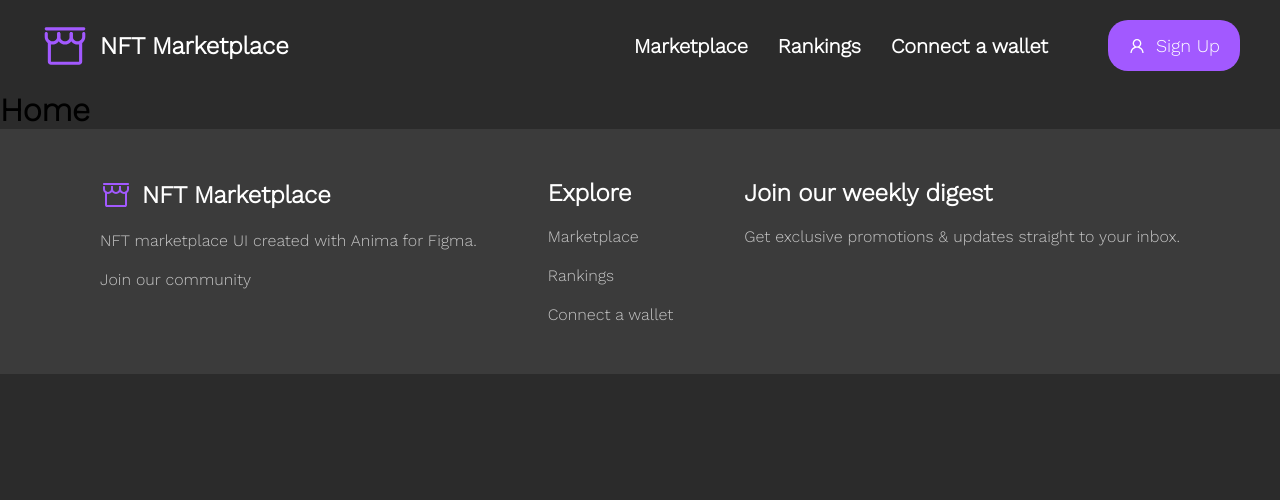
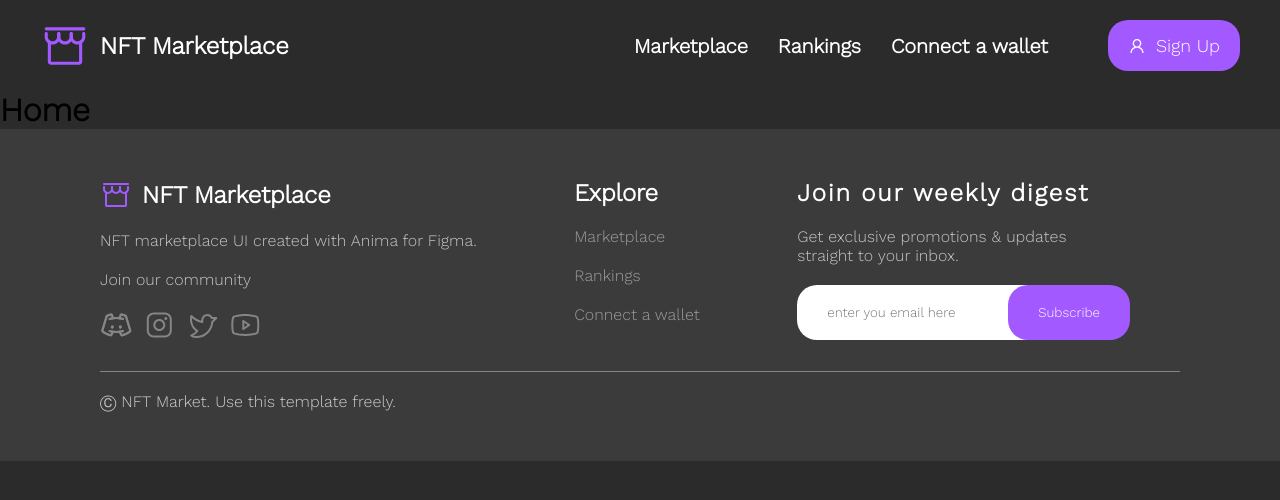
Before and after one commit to Shakhmurad7/gameStore, a React (Vite) app: page / in a window 1280 px wide. Shown: the top 500 px of the page. Built offline with nearby package versions, Linux system fonts and the light colour scheme.

Commit message:
add footer

```diff
--- a/index.html
+++ b/index.html
@@ -14,7 +14,6 @@
     <link href="https://fonts.googleapis.com/css2?family=Work+Sans:wght@300&display=swap" rel="stylesheet">
 
 
-
   </head>
   <body>
     <div id="root"></div>
--- a/src/index.css
+++ b/src/index.css
@@ -60,21 +60,37 @@ a{
 }
 
 /* ---footer---- */
-.footer-contaiiner{
+.footer-big-container{
     background-color:#3B3B3B;
-    align-items: flex-start;
     padding: 50px 100px;
     color: white;
+}
+.footer-contaiiner{
+    align-items: flex-start;
     display: flex;
     justify-content: space-between;
 }
 .footer-left p , .footer-center p , .footer-right p{
     opacity: 0.7;
 }
+.footer-center a{
+    opacity: 0.7;
+    color:white;
+}
+.footer-right h2{
+    letter-spacing: 2px;
+}
 .footer-left{
     display: flex;
     flex-direction: column;
     gap: 20px;
+}
+.footer-left-icon img{
+    cursor: pointer;
+}
+.footer-left-icon{
+    display: flex;
+    gap: 10px;
 }
 .footer-left-block-top{
     display: flex;
@@ -91,3 +107,36 @@ a{
     flex-direction: column;
     gap: 20px;
 }
+.footer-input{
+    display: flex;
+}
+.footer-input input{
+    padding:20px 60px 20px 30px;
+    border-radius: 20px;
+    outline: none;
+    border: none;
+}
+.footer-input button{
+    padding: 20px  30px;
+    border-radius: 20px;
+    outline: none;
+    border: none;
+}
+.footer-input button{
+    cursor: pointer;
+    position: relative;
+    left: -50px;
+    background-color:#A259FF;
+    color: white;
+}
+.footer-right p{
+    width: 100%;
+    max-width: 270px;
+}
+/* ----footer-end----- */
+.footer-end{
+    color:#CCCCCC;
+    margin-top: 30px;
+    padding-top: 20px;
+    border-top:1px solid#858584;
+}
--- a/src/layout/footer.tsx
+++ b/src/layout/footer.tsx
@@ -1,7 +1,11 @@
+import { Link } from "react-router-dom"
 
 
 function Footer() {
   return (
+    <>
+<div className="footer-big-container">
+
   <div className="footer-contaiiner">
      <div className="footer-left">
 
@@ -12,19 +16,37 @@ function Footer() {
       <p>NFT marketplace UI created with Anima for Figma.</p>
       <p>Join our community</p>
 
+      <div className="footer-left-icon">
+        <img src={'./img-icon/DiscordLogo.svg'}/>
+        <img src={'./img-icon/InstagramLogo.svg'} />
+        <img src={'./img-icon/TwitterLogo.svg'} />
+        <img src={'./img-icon/YoutubeLogo.svg'} />
+      </div>
+
      </div>
      <div className="footer-center">
         <h2>Explore</h2>
-        <p>Marketplace</p>
-        <p>Rankings</p>
-        <p>Connect a wallet</p>
+        <Link to={'/'} ><p>Marketplace</p></Link>
+        <Link to={'/about'} ><p>Rankings</p></Link>
+        <Link to={"/contact"}> <p>Connect a wallet</p></Link>
      </div>
 
      <div className="footer-right">
       <h2>Join our weekly digest</h2>
       <p>Get exclusive promotions & updates straight to your inbox.</p>
+      <div className="footer-input">
+        <input type="text" placeholder="enter you email here" />
+        <button>Subscribe</button>
+      </div>
      </div>
   </div>
+
+  <div className="footer-end">
+    <p>Ⓒ NFT Market. Use this template freely.</p>
+  </div>
+
+   </div>
+    </>
   )
 }
 
```
